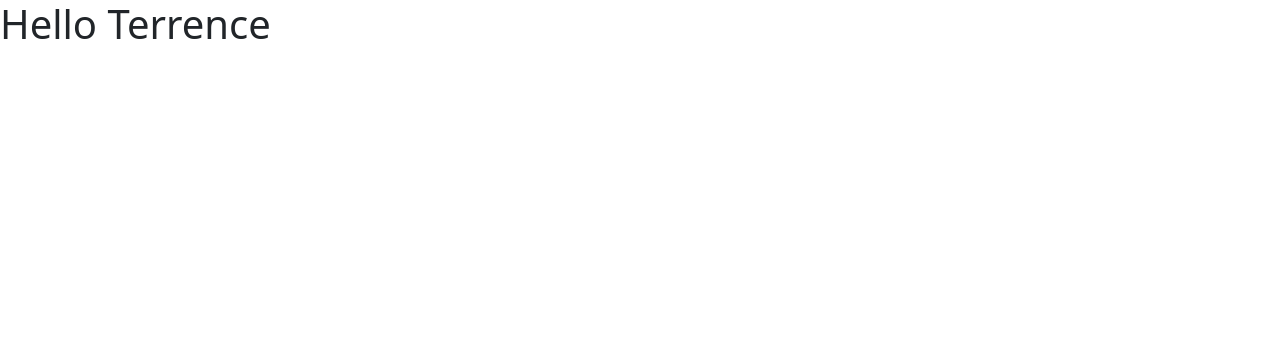
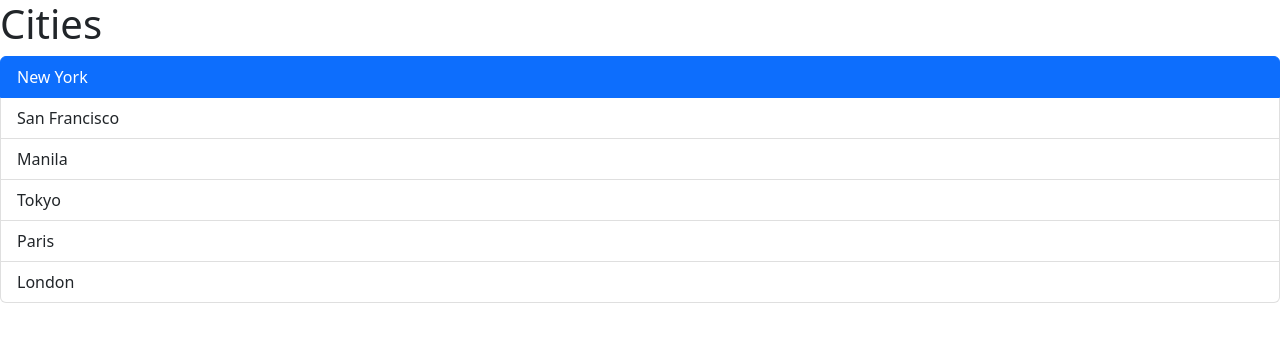
Before and after one commit to ecnerret-adajet/react-app-18, a React (Vite) app: page / in a window 1280 px wide. Shown: the top 342 px of the page. Built offline with nearby package versions, Linux system fonts and the light colour scheme.

Commit message:
Passing Funcions via props

```diff
--- a/src/App.tsx
+++ b/src/App.tsx
@@ -1,7 +1,21 @@
-import Message from "./Message"
+import ListGroup from "./components/ListGroup";
 
 function App() {
-  return <div><Message/></div>
+
+  let items = [
+    "New York",
+    "San Francisco",
+    "Manila",
+    "Tokyo",
+    "Paris",
+    "London",
+  ];
+
+  const handleSelectItem = (item: string) => {
+    console.log(item);
+  }
+
+  return <div><ListGroup items={items} heading="Cities" onSelectItem={handleSelectItem}/></div>
 }
 
 export default App;
--- /dev/null
+++ b/src/components/ListGroup.tsx
@@ -0,0 +1,37 @@
+import { useState } from "react";
+
+
+// interface type anotation
+interface Props {
+    items: string[];
+    heading: string;
+    // (item: string) => void
+    onSelectItem: (item: string) => void;
+}
+
+function ListGroup({ items, heading, onSelectItem }: Props) {
+
+  // hook
+  const [selectedIndex, setSelectedIndex] = useState(0);
+
+  return (
+    <>
+      <h1>{heading}</h1>
+        { items.length === 0 && <p>No items found</p> }
+        <ul className="list-group">
+          {items.map((item, index) => (
+            <li className={ selectedIndex === index ? 'list-group-item active' : 'list-group-item' }
+                    onClick={() => {
+                        setSelectedIndex(index);
+                        onSelectItem(item)
+                    }}
+                    key={item}>
+              {item}
+            </li>
+          ))}
+        </ul>
+    </>
+  );
+}
+
+export default ListGroup;
```
